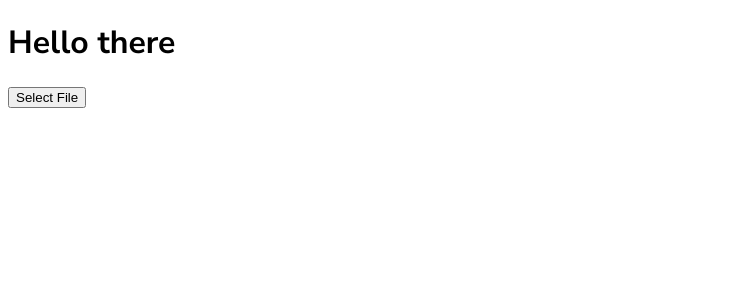
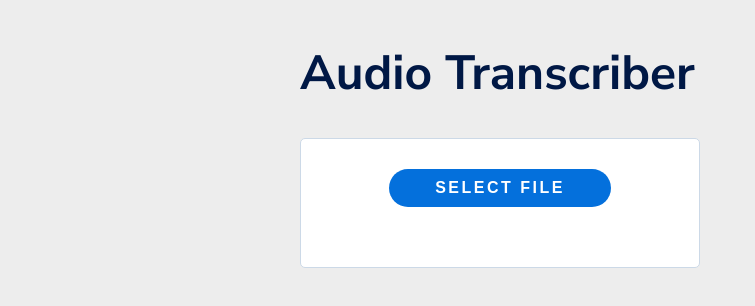
Before and after one commit to Valac01/deepspeech-electron, an Electron app: page index.html in a window 1000 px wide. Shown: the whole page, without its empty margins (0-755 px from the left). Drawn offline with Linux system fonts and the light colour scheme; no server answers.

Commit message:
Added styles

```diff
--- a/css/style.css
+++ b/css/style.css
@@ -1,7 +1,12 @@
 @import url('https://fonts.googleapis.com/css2?family=Nunito+Sans:wght@400;700&display=swap');
 
 :root {
-  --bg-color: #ffffff;
+  --bg-color: #EDEDED;
+  --text-color: #001845;
+  --primary-color: #0470DC;
+  --primary-active-color: #268df5;
+  --primary-light-color: #D7EBFE;
+  --border-color: #CCD9E7;
 }
 
 body {
@@ -9,14 +14,83 @@ body {
   font-family: 'Nunito Sans', sans-serif;
 }
 
+.container {
+  display: flex;
+  flex-direction: column;
+  justify-content: center;
+  width: 400px;
+  margin: 0 auto;
+}
+
+.control-wrapper {
+  padding: 30px;
+  background-color: #ffffff;
+  border-radius: 5px;
+  border-color: var(--border-color);
+  border-width: 1px;
+  border-style: solid;
+  display: flex;
+  flex-direction: column;
+  align-items: center;
+}
+
+button {
+  background-color: var(--primary-color);
+  border: none;
+  text-decoration: none;
+  text-transform: uppercase;
+  letter-spacing: .28ch;
+  font-weight: bold;
+  font-size: 16px;
+  padding: 10px 46px;
+  color: #ffffff;
+  display: inline-block;
+  border-radius: 100px;
+  margin-bottom: 30px;
+}
+
+button:active {
+  background-color: var(--primary-active-color);
+  transition-property: background-color;
+  transition-duration: 100ms;
+  transition-timing-function: ease-in-out;
+  transform-origin: center;
+}
+
+h1 {
+  font-size: 48px;
+  font-weight: 700;
+  color: var(--text-color);
+}
+
 #audio {
   display: none;
+  width: 100%;
+}
+
+audio::-webkit-media-controls-panel {
+  background-color: var(--primary-light-color);
+}
+
+audio::-webkit-media-controls-current-time-display {
+  display: none;
+}
+audio::-webkit-media-controls-time-remaining-display {
+  display: none;
+}
+
+#transcibed-text {
+  margin-top: 30px;
+  display: none;
+  padding: 30px;
+  background-color: #ffffff;
+  border-radius: 5px;
+  border-color: var(--border-color);
+  border-width: 1px;
+  border-style: solid;
+  color: var(--text-color);
 }
 
 #select-file-btn {
   display: inline-block;
 }
-
-.show {
-  display: block;
-}
--- a/index.html
+++ b/index.html
@@ -8,10 +8,14 @@
   <title>Hello</title>
 </head>
 <body>
-  <h1>Hello there</h1>
-  <button id="select-file-btn">Select File</button>
-  <audio id="audio" controls></audio>
-  <div id="transcibed-text"></div>
-  <script src="./renderer.js"></script>
+  <div class="container">
+    <h1>Audio Transcriber</h1>
+    <div class="control-wrapper">
+      <button id="select-file-btn">Select File</button>
+      <audio id="audio" controls></audio>
+    </div>
+    <div id="transcibed-text"></div>
+  </div>
+    <script src="./renderer.js"></script>
 </body>
 </html>
--- a/index.js
+++ b/index.js
@@ -6,7 +6,7 @@ let windowRef;
 
 function createWindow() {
   const mainWindow = new BrowserWindow({
-    width: 1200,
+    width: 1000,
     height: 675,
     webPreferences: {
       preload: path.join(__dirname, "preload.js"),
@@ -14,7 +14,6 @@ function createWindow() {
     },
   });
   mainWindow.loadFile("./index.html");
-  mainWindow.webContents.openDevTools();
 
   windowRef = mainWindow;
 }
--- a/renderer.js
+++ b/renderer.js
@@ -28,6 +28,7 @@ window.ipcRenderer.on("file-error", (_, args) => {
 });
 
 window.ipcRenderer.on("transcibe-text", (_, args) => {
+  transcribedText.style.display = "block";
   transcribedText.textContent = args;
   audioEl.load();
   audioEl.play();
```
